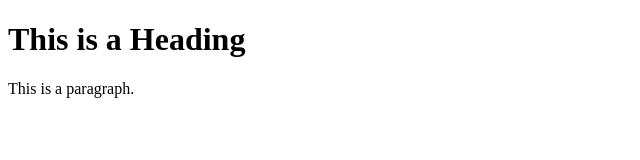
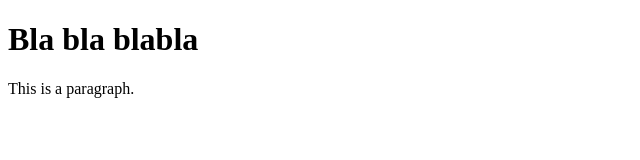
Before and after one commit to rodolphebossin/tp_hb_rb, a plain HTML site: page index.html in a window 1280 px wide. Shown: the whole page, without its empty margins (0-640 px from the left). Drawn offline with Linux system fonts and the light colour scheme.

Commit message:
Update index.html

```diff
--- a/index.html
+++ b/index.html
@@ -5,7 +5,7 @@
 </head>
 <body>
 
-<h1>This is a Heading</h1>
+<h1>Bla bla blabla</h1>
 <p>This is a paragraph.</p>
 
 </body>
```
